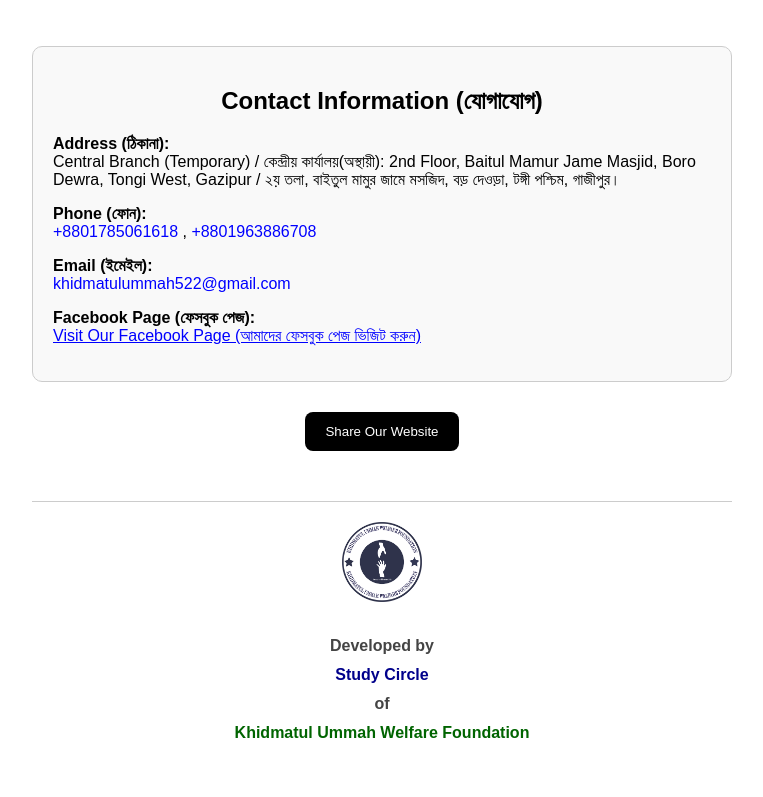
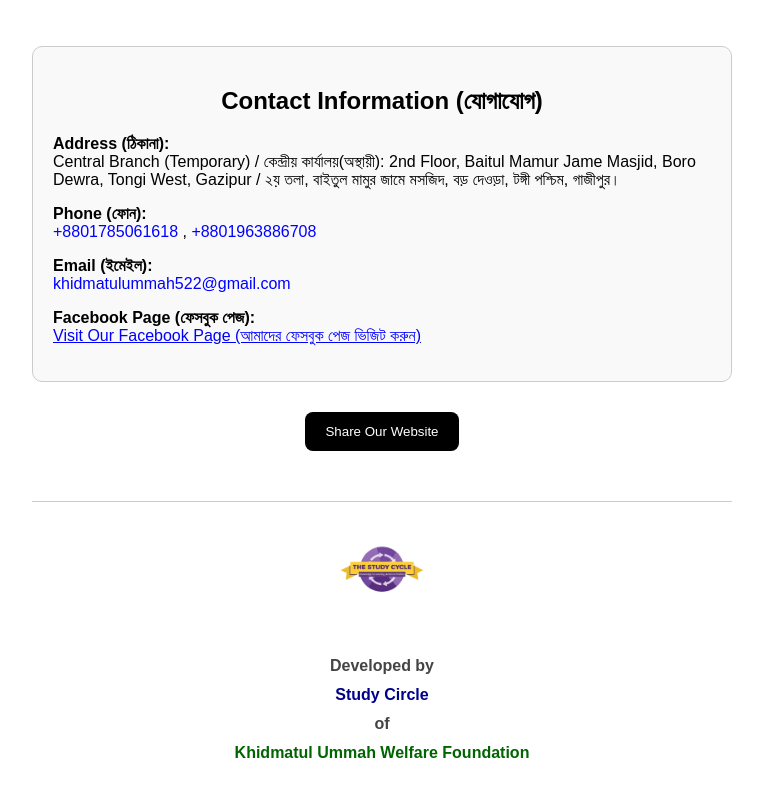
Before and after one commit to Milu-BD/crowdfunding-site, a Next.js app: page / in a window 1280 px wide. Shown: the part 2818-3615 px from the top of the page, without its empty margins (258-1021 px from the left). Built offline with nearby package versions, Linux system fonts and the light colour scheme; no server answers; the database is empty.

Commit message:
Update page.js

```diff
--- a/app/page.js
+++ b/app/page.js
@@ -721,11 +721,11 @@
 >
 
   <img
-    src="/logo.png"
+    src="/logo1.png"
     alt="Study Circle Logo"
     style={{
-      width: "80px",
-      height: "80px",
+      width: "100px",
+      height: "100px",
       objectFit: "contain",
       marginBottom: "10px",
       opacity: 0.9,
```
